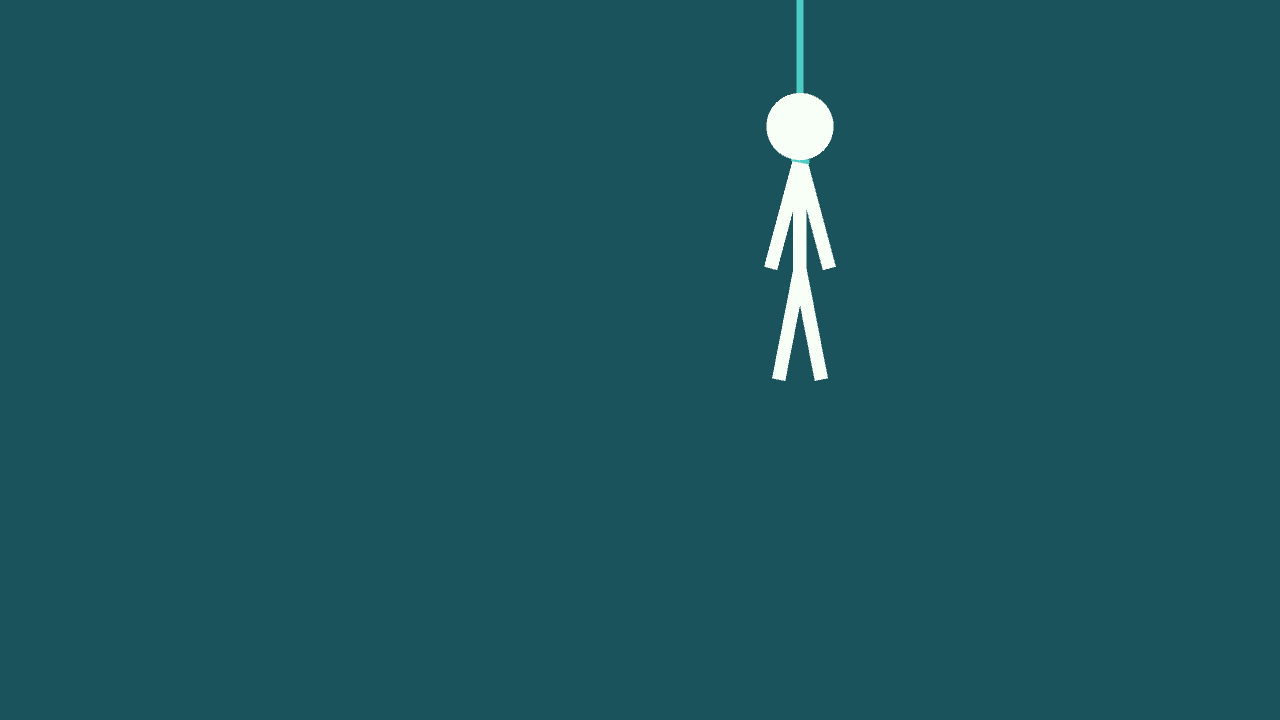
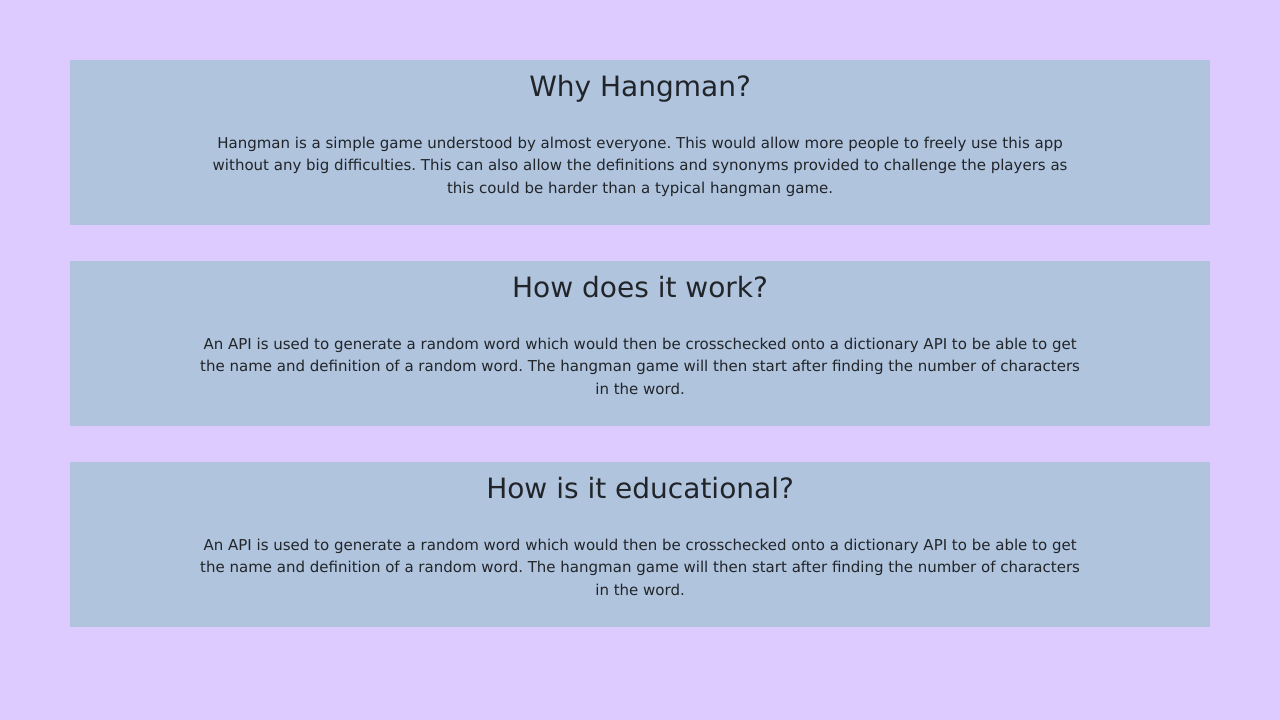
Before and after one commit to miikail/ID_TeamE8_Assg3_website, a plain HTML site: page about.html in a window 1280 px wide. Shown: the part 80-800 px from the top of the page. Drawn offline with nearby package versions, Linux system fonts and the light colour scheme; a web font is replaced by a local one.

Commit message:
settled merging conflicts

```diff
--- a/about.html
+++ b/about.html
@@ -40,9 +40,23 @@
     </nav>
   </header>
 
-  <section>
+  <div class="content-section">
     <!-- Body -->
-  </section>
+    <div class="container-md">
+      <h3>Why Hangman?</h3>
+      <p>Hangman is a simple game understood by almost everyone. This would allow more people to freely use this app without any big difficulties. This can also allow the definitions and synonyms provided to challenge the players as this could be harder than a typical hangman game.</p>
+    </div>
+    <p></p>
+    <div class="container-md">
+      <h3>How does it work?</h3>
+      <p>An API is used to generate a random word which would then be crosschecked onto a dictionary API to be able to get the name and definition of a random word. The hangman game will then start after finding the number of characters in the word.</p>
+    </div>
+    <p></p>
+    <div class="container-md">
+      <h3>How is it educational?</h3>
+      <p>An API is used to generate a random word which would then be crosschecked onto a dictionary API to be able to get the name and definition of a random word. The hangman game will then start after finding the number of characters in the word.</p>
+    </div>
+  </div>
 <script src="https://cdn.jsdelivr.net/npm/bootstrap@5.0.0-beta2/dist/js/bootstrap.bundle.min.js" integrity="sha384-b5kHyXgcpbZJO/tY9Ul7kGkf1S0CWuKcCD38l8YkeH8z8QjE0GmW1gYU5S9FOnJ0" crossorigin="anonymous"></script>
 </body>
 </html>
--- a/css/style.css
+++ b/css/style.css
@@ -8,10 +8,11 @@ body {
   text-align:center;
 
   background-size: 100%;
-  background: url("../img/hangword_wallpaper.png");
+  background: #b288ff6e;
+  /*background: url("../img/hangword_wallpaper.png");*/
 }
 
-header, .container {
+.container {
   background-color: #116c8885;
 }
 
@@ -39,6 +40,10 @@ nav div ul li {
   padding-bottom: 40px;
 }
 
+.content-section p {
+  padding-top: 20px;
+}
+
 .container-md {
   background-color: lightsteelblue;
   padding-left: 10%;
@@ -61,6 +66,11 @@ section .container {
 
 section .wrapper .container {
   border-radius: 20px;
+}
+
+.container a {
+  min-width: 100px;
+  justify-content: center;
 }
 
 section a {
@@ -99,7 +109,6 @@ section #solved {
   flex-direction: column;
 
   padding: 10px;
-  background: #b288ff6e;
 }
 
 #alphabet {
--- a/js/script.js
+++ b/js/script.js
@@ -9,6 +9,7 @@ var guesses = [ ];      // Stored guesses
 var lives;              // Lives
 var counter;            // Count correct guesses
 var space;              // Number of spaces in word '-'
+var started = false;    // If the game has or not started
 
 // Get elements
 var showLives = document.getElementById("mylives");
@@ -184,6 +185,7 @@ var comments = function () {
 
   if (lives < 1) {
     showLives.innerHTML = "Game Over";
+    started = false;
     guesses.innerHTML = ansID;
   }
   for (var i = 0; i < guesses.length; i++) {
@@ -191,6 +193,7 @@ var comments = function () {
     console.log("PLEASE WORK:", counter, space, guesses.length);
     if (counter + space === guesses.length) {
       showLives.innerHTML = "You Win!";
+      started = false;
     }
   }
 }
@@ -235,6 +238,8 @@ var check = function () {
 
 // Play
 var play = function () {
+  if(started==false){
+    started = true;
     word = document.getElementById("wordAns").innerHTML;
     word = word.replace(/\s/g, "-");
     buttons();
@@ -245,6 +250,7 @@ var play = function () {
     space = 0;
     result();
     comments();
+  }
 }
 
 // Hint
```
Also changed, not shown: game.html (+1 -1 lines), index.html (+1 -0 lines). Lines whose indentation alone changed are shown as unchanged.
